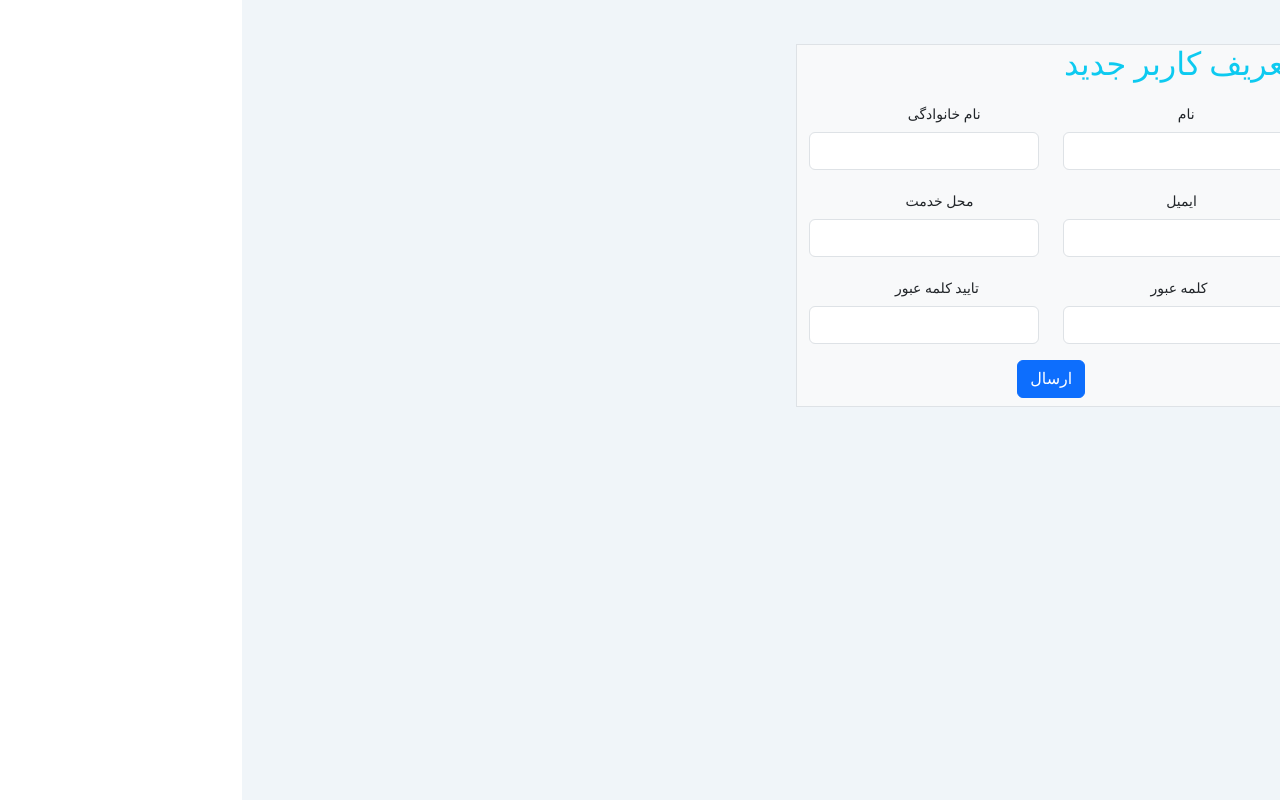
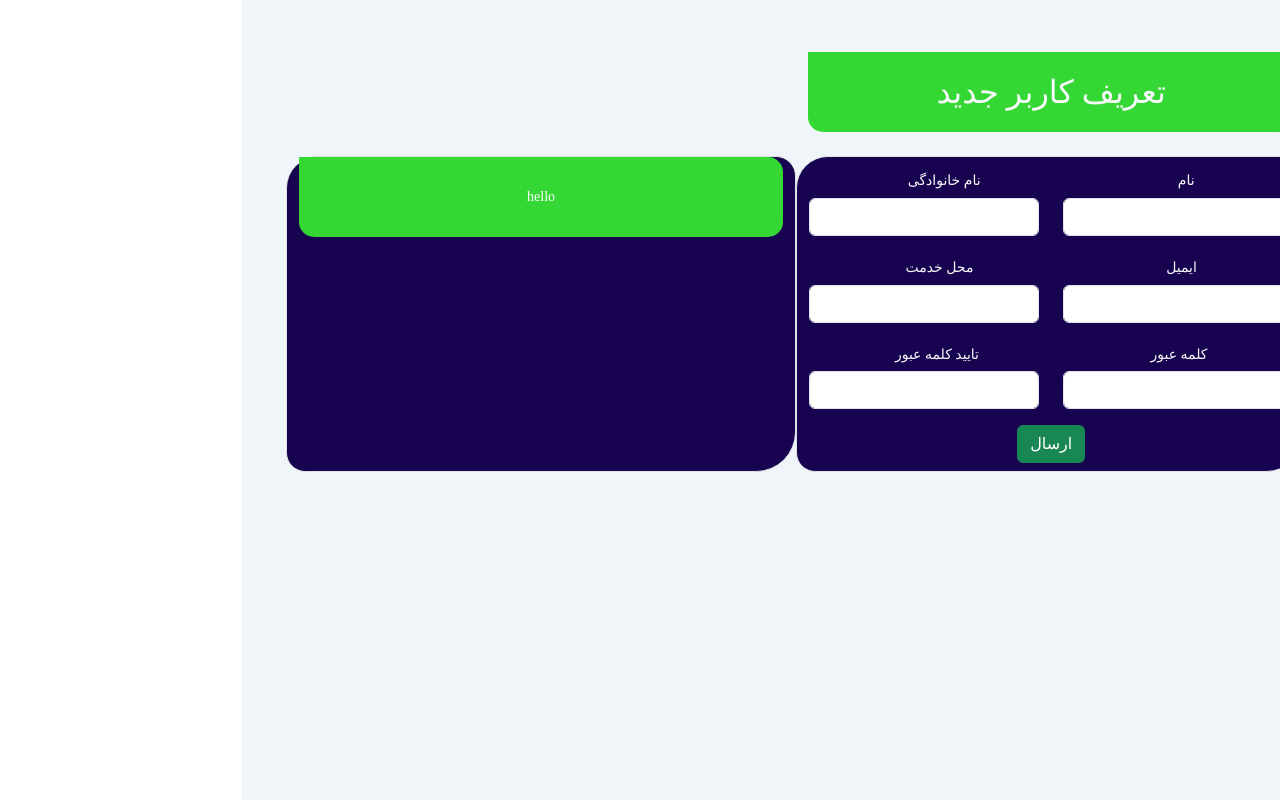
Before and after one commit to hosseinhaji1980/news-dashboard, a React (Create React App) app: page /users in a window 1280 px wide. Built offline with nearby package versions, Linux system fonts and the light colour scheme; a web font is replaced by a local one.

Commit message:
edit users form-v1

```diff
--- a/package.json
+++ b/package.json
@@ -8,6 +8,7 @@
     "@testing-library/user-event": "^13.5.0",
     "ajv": "^8.16.0",
     "ajv-keywords": "^5.1.0",
+    "axios": "^1.7.2",
     "bootstrap": "^5.3.3",
     "react": "^18.3.1",
     "react-dom": "^18.3.1",
--- a/src/Pages/Scss/Users.scss
+++ b/src/Pages/Scss/Users.scss
@@ -1,4 +1,3 @@
-
 * {
     margin: 0;
     padding: 0;
@@ -284,7 +283,6 @@ h4 {
 #chart {
     overflow-y: auto;
     max-height: 550px;
-
 }
 
 #chart tspan {
@@ -304,6 +302,7 @@ h4 {
 .orders-table {
     overflow: auto;
 }
+
 .controls-container {
     display: flex;
     align-items: center;
@@ -312,17 +311,33 @@ h4 {
     padding: 10px;
     font-family: gandom;
     margin-top: 7px;
-  }
+}
 
-  .pagination-container *{
-    margin-right: 10px; /* تنظیم فاصله بین Pagination و Select */
+.pagination-container * {
+    margin-right: 10px;
+    /* تنظیم فاصله بین Pagination و Select */
     font-family: shabnam;
+}
 
-  }
-
-  .select-container * {
-    margin-left: 10px; /* تنظیم فاصله بین Pagination و Select */
+.select-container * {
+    margin-left: 10px;
+    /* تنظیم فاصله بین Pagination و Select */
     border: none;
     font-family: gandom;
+}
 
-  }
+.input-form {
+    border-radius: 2em 20px 2.5em 0.2in;
+    background: #180350;
+}
+
+.form-wrapper h2 {
+    position: relative;
+    display: flex;
+    height: 80px;
+    align-items: center;
+    justify-content: center;
+    background: #35d735;
+    border-radius: 0 15px 15px 15px;
+    color: white;
+}
--- a/src/Pages/Users.jsx
+++ b/src/Pages/Users.jsx
@@ -1,6 +1,7 @@
 import React, { useState } from 'react';
 import 'bootstrap/dist/css/bootstrap.min.css';
-import './Scss/Users.scss'; // برای استایل‌های اضافی
+import './Scss/Users.scss';
+import createUser  from './../Services/Users';
 
 const Users = () => {
   const [formData, setFormData] = useState({
@@ -20,29 +21,57 @@ const Users = () => {
     });
   };
 
-  const handleSubmit = (e) => {
+  const handleSubmit = async (e) => {
     e.preventDefault();
-    // فرم را ارسال کنید یا اقدامات لازم را انجام دهید
-    console.log('Form submitted', formData);
+    if (formData.password !== formData.confirmPassword) {
+      alert('Passwords do not match!');
+      return;
+    }
+
+    try {
+      const userData = {
+        firstName: formData.firstName,
+        lastName: formData.lastName,
+        email: formData.email,
+        phone: formData.phone,
+        password: formData.password,
+      };
+      await createUser(userData);
+      // alert('User created successfully!');
+      // بازنشانی فرم بعد از ارسال موفق
+      // setFormData({
+      //   firstName: '',
+      //   lastName: '',
+      //   email: '',
+      //   phone: '',
+      //   password: '',
+      //   confirmPassword: '',
+      // });
+    } catch (error) {
+      console.error('Error creating user:', error);
+      alert('Error creating user.');
+    }
   };
 
   return (
-    <div className="user-form-container p-4 ">
+    <div className="user-form-container p-4">
       <div className="form-wrapper">
         <div className="row">
-  <div className="col-xl-6 text-end border bg-light">
-  <div className="row d-flex justify-content-between">
-  <div className="col-xl-12 text-end">
-        <h2 className="text-end fs-2 mb-4 text-info ">تعریف کاربر جدید</h2>
+          <div className="col-xl-6">
+            <h2 className="text-end fs-2 mb-4 mt-2 text-light">تعریف کاربر جدید</h2>
           </div>
         </div>
+        <div className="row">
+          <div className="col-xl-6 text-end border text-light input-form">
+            <div className="row d-flex justify-content-between">
+              <div className="col-xl-12 text-end"></div>
+            </div>
             <form onSubmit={handleSubmit}>
-
               <div className="row d-flex justify-content-between">
-  <div className="col-xl-12 text-end">
+                <div className="col-xl-12 text-end mt-3">
                   <div className="d-flex justify-content-around">
-      <h4 className='fs-sm'>نام</h4>
-      <h4 className='text-start'>نام خانوادگی</h4>
+                    <h4 className="fs-sm">نام</h4>
+                    <h4 className="text-start">نام خانوادگی</h4>
                   </div>
                   <div className="row g-6">
                     <div className="col">
@@ -73,8 +102,8 @@ const Users = () => {
               <div className="row d-flex justify-content-between mt-4">
                 <div className="col-xl-12 text-end">
                   <div className="d-flex justify-content-around">
-      <h4 className='fs-sm'>ایمیل</h4>
-      <h4 className='text-start'>محل خدمت</h4>
+                    <h4 className="fs-sm">ایمیل</h4>
+                    <h4 className="text-start">محل خدمت</h4>
                   </div>
                   <div className="row g-6">
                     <div className="col">
@@ -105,8 +134,8 @@ const Users = () => {
               <div className="row d-flex justify-content-between mt-4">
                 <div className="col-xl-12 text-end">
                   <div className="d-flex justify-content-around">
-      <h4 className='fs-sm'>کلمه عبور</h4>
-      <h4 className='text-start'>تایید کلمه عبور</h4>
+                    <h4 className="fs-sm">کلمه عبور</h4>
+                    <h4 className="text-start">تایید کلمه عبور</h4>
                   </div>
                   <div className="row g-6">
                     <div className="col">
@@ -134,24 +163,20 @@ const Users = () => {
                   </div>
                 </div>
               </div>
-        </form>
               <div className="text-center mt-3 mb-2">
-            <button type="submit" className="btn btn-primary">
+                <button type="submit" className="btn btn-success" onClick={handleSubmit}>
                   ارسال
                 </button>
               </div>
+            </form>
           </div>
-
-
-
+          <div className="col-xl-6 text-end border text-light input-form">
+            <h2>hello</h2>
           </div>
-
         </div>
-
       </div>
-
+    </div>
   );
 };
 
-
 export default Users;
--- /dev/null
+++ b/src/Services/Users.jsx
@@ -0,0 +1,21 @@
+import axios from 'axios';
+
+const createUser = async (userData) => {
+    let config = {
+        method: 'get',
+        maxBodyLength: Infinity,
+        url: 'http://localhost:5002/api/users',
+        headers: {
+          'Authorization': 'Bearer eyJhbGciOiJIUzI1NiJ9.e30.PATsNE1-F260RzIRgS1DNKZ8VI9IuNVharEHSdCBW5Q'
+        }
+      };
+
+      axios.request(config)
+      .then((response) => {
+        console.log(JSON.stringify(response.data));
+      })
+      .catch((error) => {
+        console.log(error);
+      });
+};
+export default createUser;
```
Also changed, not shown: 1 other file (tests, documents, lock files or other folders). Lines whose indentation alone changed are shown as unchanged.
